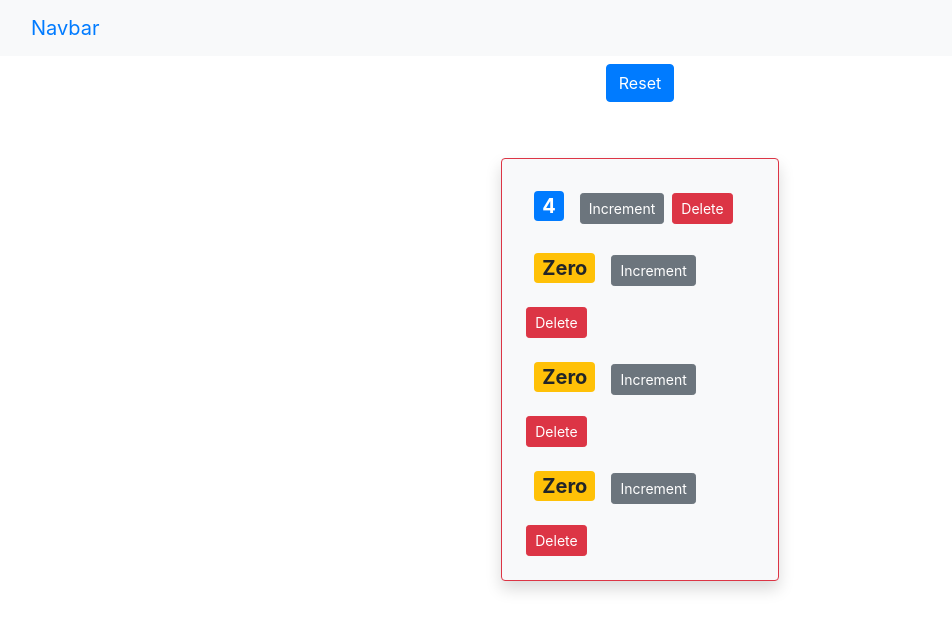
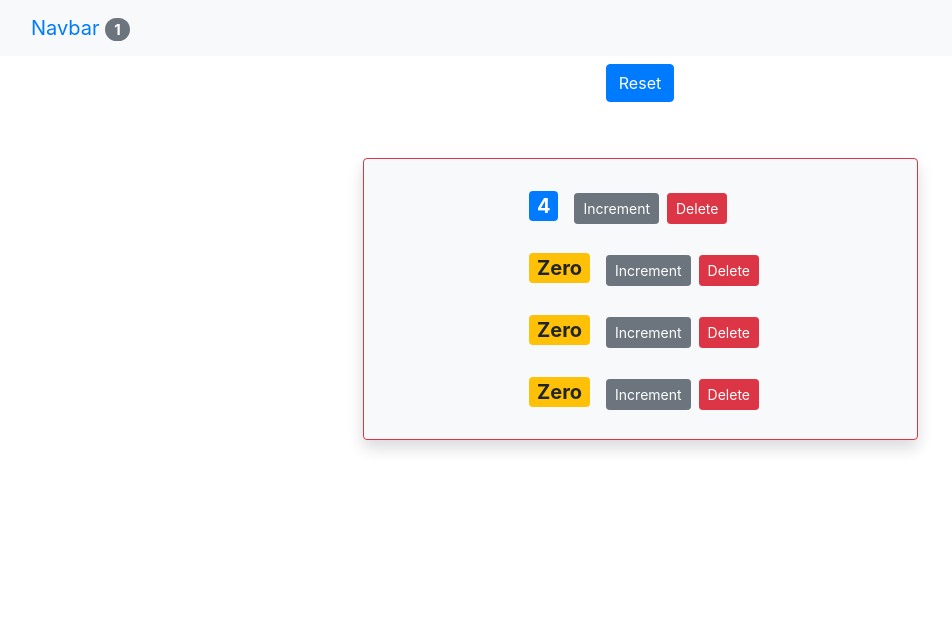
Before and after one commit to ColtonRandall/counter-app, a React (Create React App) app: page / in a window 1280 px wide. Shown: the top 630 px of the page, without its empty margins (0-952 px from the left). Built offline with nearby package versions, Linux system fonts and the light colour scheme.

Commit message:
added navbar counter

```diff
--- a/src/App.js
+++ b/src/App.js
@@ -4,12 +4,59 @@ import NavBar from "./components/navbar";
 import Counters from "./components/counters";
 
 class App extends Component {
+  state = {
+    counters: [
+      { id: 1, value: 4 },
+      { id: 2, value: 0 },
+      { id: 3, value: 0 },
+      { id: 4, value: 0 },
+    ],
+  };
+
+  // set to function that takes a parameter 'counter'
+  // to update the state, create a new counters array and pass to setState() for React to update dynamically.
+  handleIncrement = (counter) => {
+    console.log(counter);
+    const counters = [...this.state.counters]; // cloning array using spread operator
+    const index = counters.indexOf(counter); // must find the index of button being pushed since we only want to change this value
+    counters[index] = { ...counter }; // replace values
+    counters[index].value++; // increment by 1
+    this.setState({ counters });
+  };
+
+  handleDelete = (counterId) => {
+    // Using filter to get all counters except one with given id
+    const counters = this.state.counters.filter(
+      (counter) => counter.id !== counterId
+    );
+    // Now we have a new array - override counters prop with counters constant.
+    this.setState({ counters }); // can simplify to ({ counters })
+  };
+
+  handleReset = () => {
+    // Use map method to get each counter and reset its value
+    const counters = this.state.counters.map((eachCounter) => {
+      eachCounter.value = 0;
+      return eachCounter;
+    });
+    this.setState({ counters });
+  };
   render() {
     return (
+      // Navbar to display all values greater than zero
       <React.Fragment>
-        <NavBar />
+        <NavBar
+          totalCounters={
+            this.state.counters.filter((num) => num.value > 0).length
+          }
+        />
         <main className="container">
-          <Counters />
+          <Counters
+            counters={this.state.counters}
+            onReset={this.handleReset}
+            onDelete={this.handleDelete}
+            onIncrement={this.handleIncrement}
+          />
         </main>
       </React.Fragment>
     );
--- a/src/components/counters.jsx
+++ b/src/components/counters.jsx
@@ -2,64 +2,26 @@ import React, { Component } from "react";
 import Counter from "./counter";
 
 class Counters extends Component {
-  state = {
-    counters: [
-      { id: 1, value: 4 },
-      { id: 2, value: 0 },
-      { id: 3, value: 0 },
-      { id: 4, value: 0 },
-    ],
-  };
-
-  // set to function that takes a parameter 'counter'
-  // to update the state, create a new counters array and pass to setState() for React to update dynamically.
-  handleIncrement = (counter) => {
-    console.log(counter);
-    const counters = [...this.state.counters]; // cloning array using spread operator
-    const index = counters.indexOf(counter); // must find the index of button being pushed since we only want to change this value
-    counters[index] = { ...counter }; // replace values
-    counters[index].value++; // increment by 1
-    this.setState({ counters });
-  };
-
-  handleDelete = (counterId) => {
-    // Using filter to get all counters except one with given id
-    const counters = this.state.counters.filter(
-      (counter) => counter.id !== counterId
-    );
-    // Now we have a new array - override counters prop with counters constant.
-    this.setState({ counters }); // can simplify to ({ counters })
-  };
-
-  handleReset = () => {
-    // Use map method to get each counter and reset its value
-    const counters = this.state.counters.map((eachCounter) => {
-      eachCounter.value = 0;
-      return eachCounter;
-    });
-    this.setState({ counters });
-  };
-
   render() {
     return (
       <div>
         <div className=" d-flex aligns-items-center justify-content-center">
           <button
-            onClick={this.handleReset}
+            onClick={this.props.onReset}
             className="btn btn-primary btn sm m-2"
           >
             Reset
           </button>
         </div>
         <div className="d-flex aligns-items-center justify-content-center">
-          <div className="m-5 w-25 d-flex aligns-items-center justify-content-center border border-danger shadow p-3 mb-5 bg-light rounded">
+          <div className="m-5 w-50 d-flex aligns-items-center justify-content-center border border-danger shadow p-3 mb-5 bg-light rounded">
             <div>
-              {this.state.counters.map((counter) => (
+              {this.props.counters.map((counter) => (
                 <Counter
                   key={counter.id}
                   counter={counter}
-                  onDelete={this.handleDelete}
-                  onIncrement={this.handleIncrement}
+                  onDelete={this.props.onDelete}
+                  onIncrement={this.props.onIncrement}
                 />
               ))}
             </div>
--- a/src/components/navbar.jsx
+++ b/src/components/navbar.jsx
@@ -7,7 +7,10 @@ class NavBar extends Component {
       <nav className="navbar bg-light">
         <div class="container-fluid">
           <a class="navbar-brand" href="#">
-            Navbar
+            Navbar{" "}
+            <span className="badge badge-pill badge-secondary">
+              {this.props.totalCounters}
+            </span>
           </a>
         </div>
       </nav>
```
